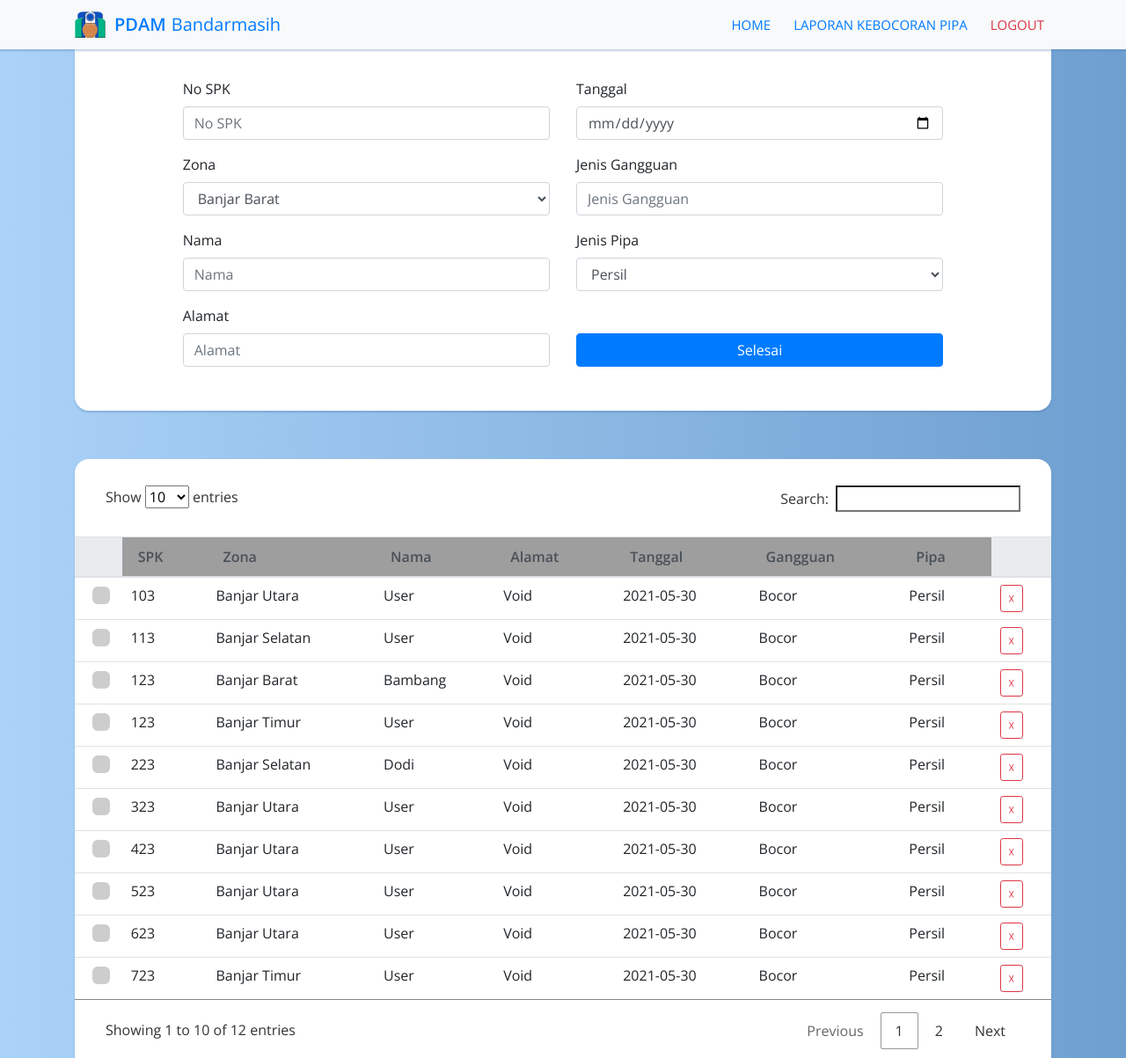
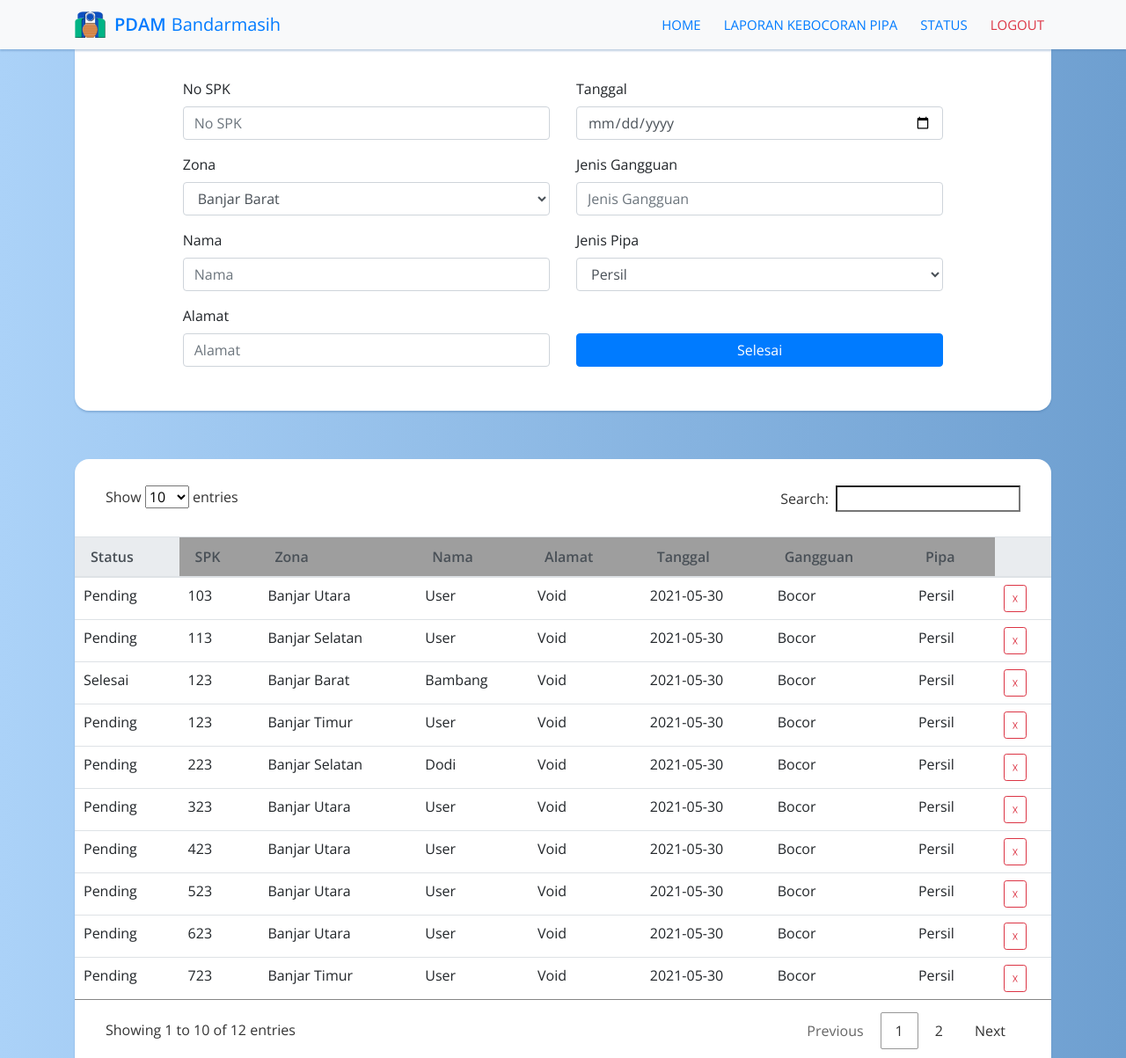
Before and after one commit to rpl-skenda/pdam-bandarmasih, a Django app: page /data/ in a window 1280 px wide. Shown: the whole page at 88% size. Run offline with Django 3.2, Linux system fonts and the light colour scheme; some libraries are stand-ins or nearby versions; grey boxes are pictures that could not be loaded.

Commit message:
adding status page with blank content, changing status check box into status th, so we can edit the data table and showing it in status page

```diff
--- a/school/app/templates/app/data.html
+++ b/school/app/templates/app/data.html
@@ -59,7 +59,7 @@
   <table class="table table-fluid" id="data-table">
     <thead class="thead-light">
       <tr>
-        <th></th>
+        <th scope="col" class="th-sm">Status</th>
         <th scope="col" class="th-sm">SPK</th>
         <th scope="col" class="th-sm">Zona</th>
         <th scope="col" class="th-sm">Nama</th>
@@ -72,9 +72,7 @@
     </thead>
     <tbody class="customtable">
       <tr>
-        <th>
-          <label class="customcheckbox"> <input type="checkbox" class="custom-checkbox" /> <span class="checkmark"></span> </label>
-        </th>
+        <td>Selesai</td>
         <td>123</td>
         <td>Banjar Barat</td>
         <td>Bambang</td>
@@ -87,9 +85,7 @@
         </th>
       </tr>
       <tr>
-        <th class="no-sorting">
-          <label class="customcheckbox"> <input type="checkbox" class="custom-checkbox" /> <span class="checkmark"></span> </label>
-        </th>
+        <td>Pending</td>
         <td>223</td>
         <td>Banjar Selatan</td>
         <td>Dodi</td>
@@ -102,9 +98,7 @@
         </th>
       </tr>
       <tr>
-        <th>
-          <label class="customcheckbox"> <input type="checkbox" class="custom-checkbox" /> <span class="checkmark"></span> </label>
-        </th>
+        <td>Pending</td>
         <td>323</td>
         <td>Banjar Utara</td>
         <td>User</td>
@@ -117,9 +111,7 @@
         </th>
       </tr>
       <tr>
-        <th>
-          <label class="customcheckbox"> <input type="checkbox" class="custom-checkbox" /> <span class="checkmark"></span> </label>
-        </th>
+        <td>Pending</td>
         <td>423</td>
         <td>Banjar Utara</td>
         <td>User</td>
@@ -132,9 +124,7 @@
         </th>
       </tr>
       <tr>
-        <th>
-          <label class="customcheckbox"> <input type="checkbox" class="custom-checkbox" /> <span class="checkmark"></span> </label>
-        </th>
+        <td>Pending</td>
         <td>523</td>
         <td>Banjar Utara</td>
         <td>User</td>
@@ -147,9 +137,7 @@
         </th>
       </tr>
       <tr>
-        <th>
-          <label class="customcheckbox"> <input type="checkbox" class="custom-checkbox" /> <span class="checkmark"></span> </label>
-        </th>
+        <td>Pending</td>
         <td>623</td>
         <td>Banjar Utara</td>
         <td>User</td>
@@ -162,9 +150,7 @@
         </th>
       </tr>
       <tr>
-        <th>
-          <label class="customcheckbox"> <input type="checkbox" class="custom-checkbox" /> <span class="checkmark"></span> </label>
-        </th>
+        <td>Pending</td>
         <td>723</td>
         <td>Banjar Timur</td>
         <td>User</td>
@@ -177,9 +163,7 @@
         </th>
       </tr>
       <tr>
-        <th>
-          <label class="customcheckbox"> <input type="checkbox" class="custom-checkbox" /> <span class="checkmark"></span> </label>
-        </th>
+        <td>Selesai</td>
         <td>823</td>
         <td>Banjar Utara</td>
         <td>User</td>
@@ -192,9 +176,7 @@
         </th>
       </tr>
       <tr>
-        <th>
-          <label class="customcheckbox"> <input type="checkbox" class="custom-checkbox" /> <span class="checkmark"></span> </label>
-        </th>
+        <td>Pending</td>
         <td>923</td>
         <td>Banjar Barat</td>
         <td>User</td>
@@ -207,9 +189,7 @@
         </th>
       </tr>
       <tr>
-        <th>
-          <label class="customcheckbox"> <input type="checkbox" class="custom-checkbox" /> <span class="checkmark"></span> </label>
-        </th>
+        <td>Pending</td>
         <td>103</td>
         <td>Banjar Utara</td>
         <td>User</td>
@@ -222,9 +202,7 @@
         </th>
       </tr>
       <tr>
-        <th>
-          <label class="customcheckbox"> <input type="checkbox" class="custom-checkbox" /> <span class="checkmark"></span> </label>
-        </th>
+        <td>Pending</td>
         <td>113</td>
         <td>Banjar Selatan</td>
         <td>User</td>
@@ -237,9 +215,7 @@
         </th>
       </tr>
       <tr>
-        <th>
-          <label class="customcheckbox"> <input type="checkbox" class="custom-checkbox" /> <span class="checkmark"></span> </label>
-        </th>
+        <td>Pending</td>
         <td>123</td>
         <td>Banjar Timur</td>
         <td>User</td>
--- a/school/app/templates/app/navbar.html
+++ b/school/app/templates/app/navbar.html
@@ -16,6 +16,9 @@
             <a class="nav-link text-primary" href="/data">Laporan Kebocoran Pipa</a>
           </li>
           <li class="nav-item">
+            <a class="nav-link text-primary" href="/status">Status</a>
+          </li>
+          <li class="nav-item">
             <a class="nav-link text-danger" href="/">Logout</a>
           </li>
         </ul>
--- /dev/null
+++ b/school/app/templates/app/status.html
@@ -0,0 +1 @@
+{% extends 'app/main.html' %} {%load static%} {% block content %} {%include 'app/navbar.html' %} {% endblock %}
--- a/school/app/urls.py
+++ b/school/app/urls.py
@@ -5,5 +5,7 @@ from . import views
 urlpatterns = [
    path('', views.login),
    path('home/', views.home),
-   path('data/', views.data)
+   path('data/', views.data),
+   path('status/', views.status),
+
 ]
--- a/school/app/views.py
+++ b/school/app/views.py
@@ -10,3 +10,6 @@ def home(request):
 
 def data(request):
    return render(request, 'app/data.html')
+
+def status(request):
+   return render(request, 'app/status.html')
```
Also changed, not shown: school/db.sqlite3.
